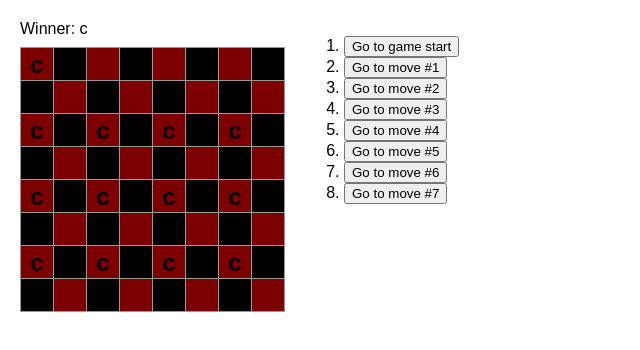
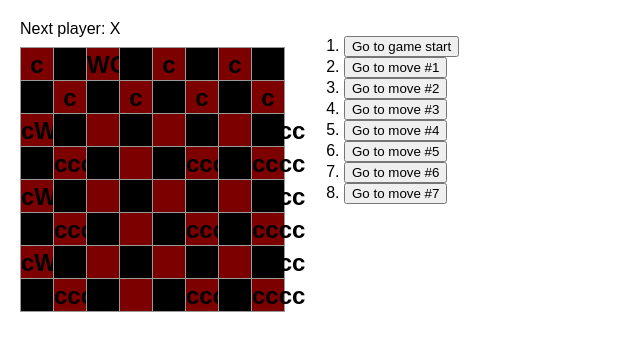
Before and after one commit to d-the-explorer/checkerboard, a React (Create React App) app: page / in a window 1280 px wide. Shown: the top 350 px of the page, without its empty margins (0-640 px from the left). Built offline with nearby package versions, Linux system fonts and the light colour scheme.

Commit message:
fixed first two rows on checkerboard (array issues with history/currentMove), next step: fix remaining rows, show "C" as a cirlce instead?

```diff
--- a/src/App.js
+++ b/src/App.js
@@ -1,6 +1,6 @@
 import { useState } from 'react';
 var matrix = [
-["c", "", "c", "", "c", "", "c", ""],
+["c", "", "WORKS!", "", "c", "", "c", ""],
 ["", "c", "", "c", "", "c", "", "c"],
 ["", "", "", "", "", "", "", ""],
 ["", "", "", "", "", "", "", ""],
@@ -20,6 +20,8 @@ function Square({ value, onSquareClick, squaro }) {
 }
 
 function Board({ xIsNext, squares, onPlay }) {
+  console.log(squares);
+  console.log("Does it work?" + squares[0][1]);
   function handleClick(i) {
     if (calculateWinner(squares) || squares[i]) {
       return;
@@ -128,9 +130,11 @@ function Board({ xIsNext, squares, onPlay }) {
 
 export default function Game() {
   const [history, setHistory] = useState(matrix);
+  console.log("history: " + history);
   const [currentMove, setCurrentMove] = useState(0);
   const xIsNext = currentMove % 2 === 0;
-  const currentSquares = history[currentMove];
+  // const currentSquares = history[currentMove];
+  // console.log("currentSquares: " + currentSquares);
 
   function handlePlay(nextSquares) {
     const nextHistory = [...history.slice(0, currentMove + 1), nextSquares];
@@ -160,7 +164,7 @@ export default function Game() {
   return (
     <div className="game">
       <div className="game-board">
-        <Board xIsNext={xIsNext} squares={currentSquares} onPlay={handlePlay} />
+        <Board xIsNext={xIsNext} squares={history} onPlay={handlePlay} />
       </div>
       <div className="game-info">
         <ol>{moves}</ol>
```
Also changed, not shown: 7 other files (tests, documents, lock files or other folders).
